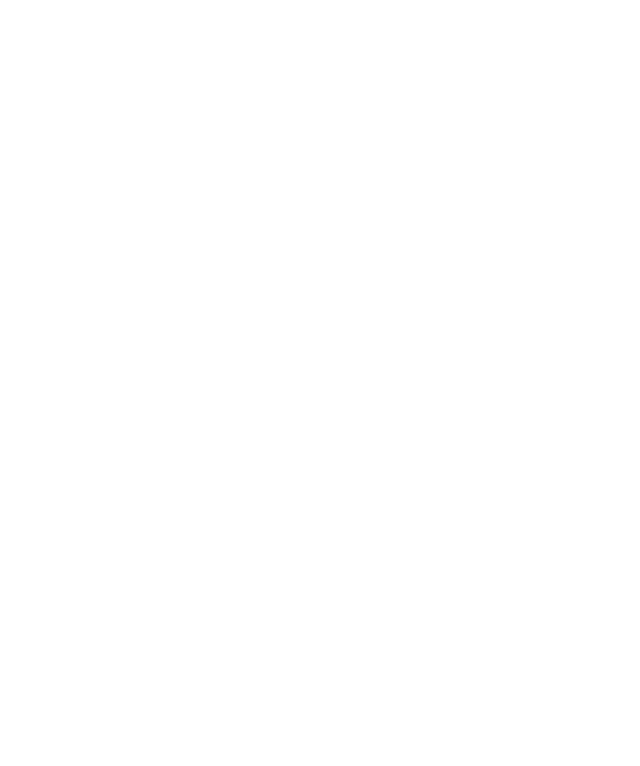
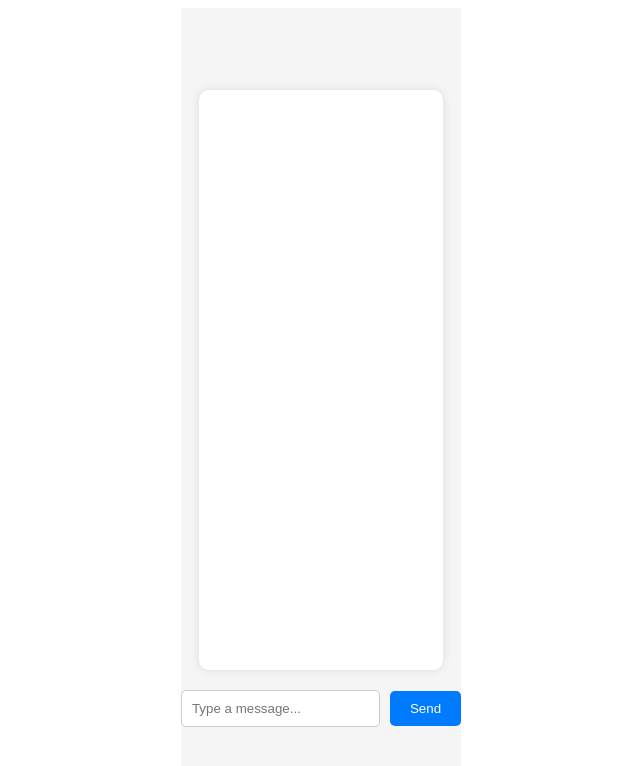
Before and after one commit to developHeo515/JaisWorks, a React (Vite) app: page /ChatBotPage in a window 1280 px wide. Before the commit this address had no page. Shown: the top 766 px of the page, without its empty margins (327-967 px from the left). Built offline with nearby package versions, Linux system fonts and the light colour scheme.

Commit message:
gpt api 챗봇 기능 추가

```diff
--- a/package.json
+++ b/package.json
@@ -13,6 +13,7 @@
     "@react-three/drei": "^9.107.3",
     "@react-three/fiber": "^8.16.8",
     "axios": "^1.7.2",
+    "openai": "^4.0.0",
     "react": "^18.2.0",
     "react-3d-viewer": "^1.0.12",
     "react-dom": "^18.2.0",
--- a/src/App.jsx
+++ b/src/App.jsx
@@ -7,6 +7,7 @@ import ReactDOM from "react-dom/client";
 import { BrowserRouter as Router, Routes, Route } from "react-router-dom";
 import MainPage1 from "./pages/MainPage1.jsx";
 import MainPage2 from "./pages/MainPage2.jsx";
+import ChatBotPage from "./pages/ChatBotPage.jsx";
 import Login from "./pages/Login.jsx";
 import Example from "./components/Example.jsx";
 
@@ -18,6 +19,7 @@ function App() {
           <Route path="/" element={<MainPage1 />} />
           <Route path="/Example" element={<Example />} />
           <Route path="/MainPage2" element={<MainPage2 />} />
+          <Route path="/ChatBotPage" element={<ChatBotPage />} />
           <Route path="/Login" element={<Login />} />
         </Routes>
       </Router>
--- a/src/components/Menubar.jsx
+++ b/src/components/Menubar.jsx
@@ -7,6 +7,9 @@ function Menubar() {
   const videoAnalysis = () => {
     // localStorage.clear();
     history("/");
+  };
+  const chatBotPage = () => {
+    history("/ChatBotPage");
   };
 
   return (
@@ -29,7 +32,7 @@ function Menubar() {
         </Link>
 
         <li onClick={videoAnalysis}>영상 분석</li>
-        {/* <li>챗봇 솔루션</li> */}
+        <li onClick={chatBotPage}>챗봇 솔루션</li>
       </div>
     </>
   );
--- a/src/components/ObjViewer3.jsx
+++ b/src/components/ObjViewer3.jsx
@@ -1,4 +1,4 @@
-// Obj 파일 뷰어 완성
+// Obj 파일 뷰어 끊김 현상 해결중 - 잠시 홀딩중 24.8.9(금) ~
 
 import { useState, useEffect, useRef } from "react";
 import { Canvas, useFrame, useLoader, useThree } from "@react-three/fiber";
@@ -156,7 +156,7 @@ export default function ObjViewer3(props) {
           // console.log(newIndex);
           return newIndex;
         });
-      }, 100); // 0.2초마다 모델을 변경합니다.
+      }, 1000); // 0.1초마다 모델을 변경합니다.
       return () => clearInterval(interval);
     }
   }, [objData.length]);
--- /dev/null
+++ b/src/pages/ChatBotPage.jsx
@@ -0,0 +1,153 @@
+import React, { useState } from "react";
+import axios from "axios";
+
+function ChatBotPage() {
+  const [messages, setMessages] = useState([]); // To store chat messages
+  const [input, setInput] = useState(""); // To store user input
+  const [isLoading, setIsLoading] = useState(false); // To show loading status
+
+  const handleSend = async () => {
+    if (input.trim() === "") return;
+
+    // Add user message to the chat
+    const userMessage = { sender: "user", text: input };
+    setMessages([...messages, userMessage]);
+    setInput(""); // Clear input field
+    setIsLoading(true);
+
+    try {
+      // Call the OpenAI API
+      const response = await axios.post(
+        "https://api.openai.com/v1/chat/completions",
+        {
+          model: "gpt-3.5-turbo", // or "gpt-4", depending on your access
+          messages: [
+            {
+              role: "system",
+              content:
+                "너는 30년차 골프 전문가이고 유저에게 골프 자세를 코칭해주는 골프 강사야. 골프 논문이나 골프 자료들을 참고해서 유저의 질문에 대한 설명과 코칭을 진행하고 대답을 중학생 수준 이하의 사람들도 이해할 수 있게 수치적으로 대답해줘. ",
+            },
+            { role: "user", content: input },
+          ],
+          temperature: 1.4,
+        },
+        {
+          headers: {
+            "Content-Type": "application/json",
+            Authorization: `Bearer ${import.meta.env.VITE_OPENAI_API_KEY}`,
+          },
+        }
+      );
+
+      // Get the bot's response from the API
+      const botMessage = {
+        sender: "bot",
+        text: response.data.choices[0].message.content,
+      };
+
+      // Update messages with the bot's response
+      setMessages((prevMessages) => [...prevMessages, botMessage]);
+    } catch (error) {
+      console.error("Error communicating with the OpenAI API:", error);
+      setMessages((prevMessages) => [
+        ...prevMessages,
+        {
+          sender: "bot",
+          text: "Sorry, something went wrong. Please try again.",
+        },
+      ]);
+    } finally {
+      setIsLoading(false);
+    }
+  };
+
+  return (
+    <div style={styles.container}>
+      <div style={styles.chatWindow}>
+        {messages.map((msg, index) => (
+          <div key={index} style={styles[msg.sender]}>
+            {msg.text}
+          </div>
+        ))}
+        {isLoading && <div style={styles.bot}>Typing...</div>}
+      </div>
+      <div style={styles.inputContainer}>
+        <input
+          style={styles.input}
+          value={input}
+          onChange={(e) => setInput(e.target.value)}
+          placeholder="Type a message..."
+          onKeyPress={(e) => {
+            if (e.key === "Enter") handleSend();
+          }}
+          disabled={isLoading}
+        />
+        <button style={styles.button} onClick={handleSend} disabled={isLoading}>
+          Send
+        </button>
+      </div>
+    </div>
+  );
+}
+
+const styles = {
+  container: {
+    display: "flex",
+    flexDirection: "column",
+    alignItems: "center",
+    justifyContent: "center",
+    height: "100vh",
+    backgroundColor: "#f5f5f5",
+  },
+  chatWindow: {
+    width: "80%",
+    height: "70vh",
+    padding: "10px",
+    backgroundColor: "#fff",
+    borderRadius: "10px",
+    boxShadow: "0 0 10px rgba(0,0,0,0.1)",
+    overflowY: "scroll",
+    marginBottom: "20px",
+  },
+  user: {
+    alignSelf: "flex-end",
+    backgroundColor: "#007bff",
+    color: "#fff",
+    padding: "10px",
+    borderRadius: "10px",
+    margin: "5px",
+    maxWidth: "80%",
+  },
+  bot: {
+    alignSelf: "flex-start",
+    backgroundColor: "#e1e1e1",
+    color: "#000",
+    padding: "10px",
+    borderRadius: "10px",
+    margin: "5px",
+    maxWidth: "80%",
+  },
+  inputContainer: {
+    display: "flex",
+    justifyContent: "center",
+    alignItems: "center",
+    width: "80%",
+  },
+  input: {
+    flexGrow: 1,
+    padding: "10px",
+    borderRadius: "5px",
+    border: "1px solid #ccc",
+    marginRight: "10px",
+  },
+  button: {
+    padding: "10px 20px",
+    backgroundColor: "#007bff",
+    color: "#fff",
+    border: "none",
+    borderRadius: "5px",
+    cursor: "pointer",
+  },
+};
+
+export default ChatBotPage;
```
Also changed, not shown: 2 other files (tests, documents, lock files or other folders).
